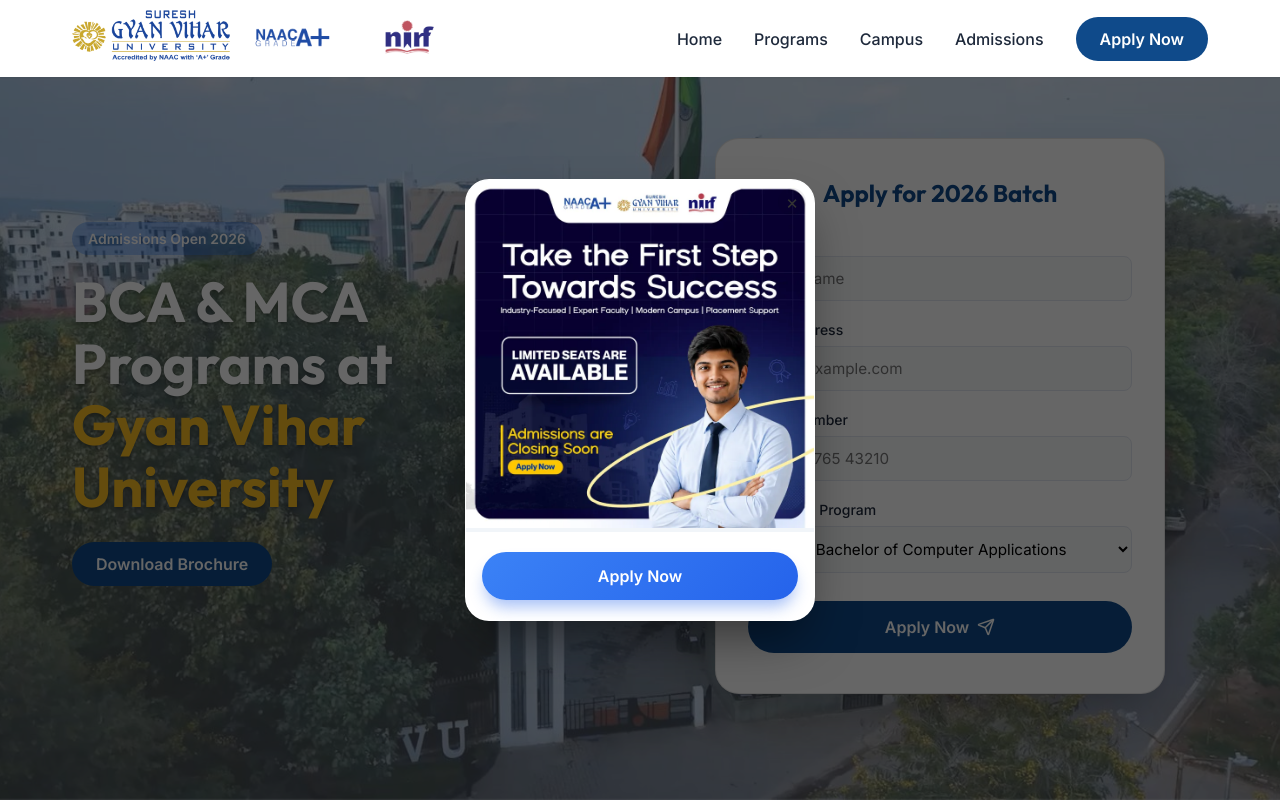
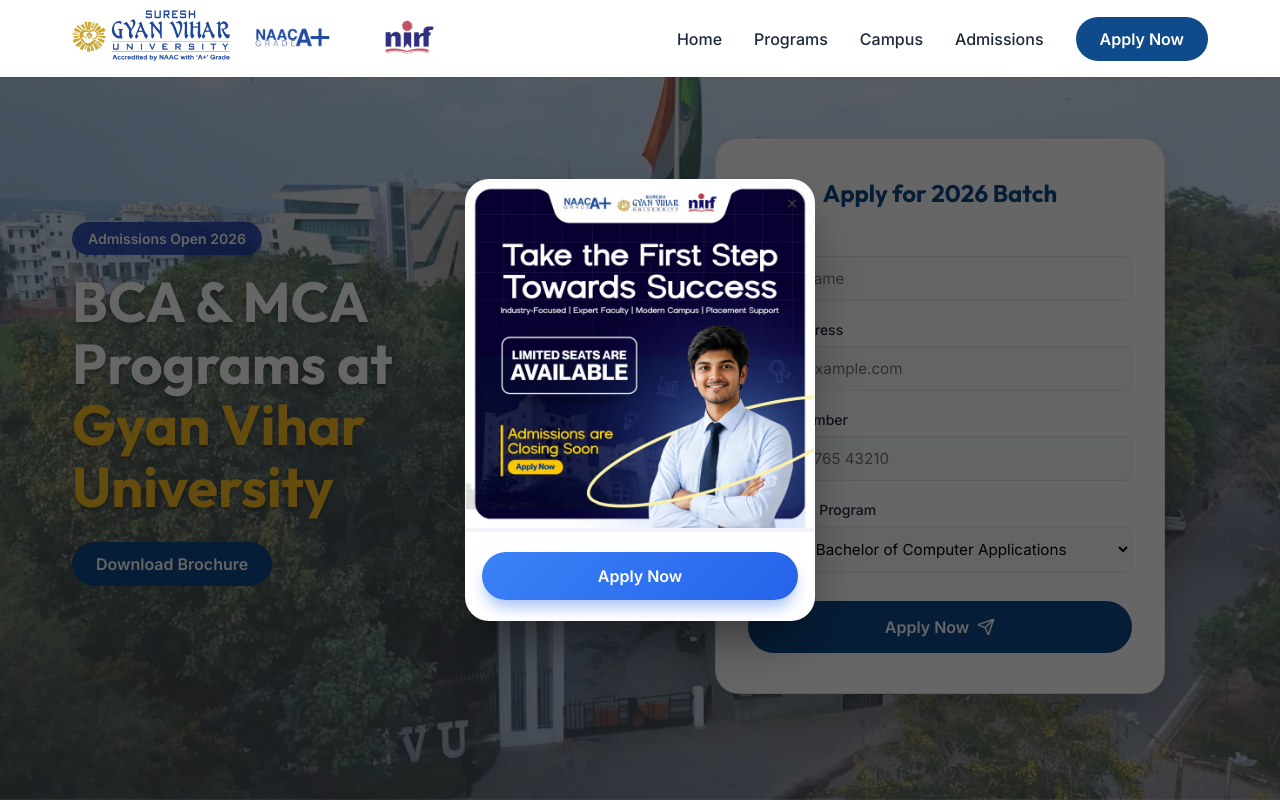
Before and after one commit to Dewanshu-Singh/GyanBCA, a React (Vite) app: page / in a window 1280 px wide. Shown: the top 800 px of the page. Built offline with nearby package versions, Linux system fonts and the light colour scheme.

Commit message:
style: darken admissions badge for better visibility

```diff
--- a/src/components/HeroSection.css
+++ b/src/components/HeroSection.css
@@ -59,18 +59,20 @@
 .badge {
   display: inline-block;
   padding: 0.5rem 1rem;
-  background-color: rgba(59, 130, 246, 0.4);
+  background-color: rgba(30, 64, 175, 0.85);
   color: #ffffff;
   border-radius: var(--radius-full);
   font-weight: 600;
   font-size: 0.875rem;
   animation: pulse 2s infinite;
+  backdrop-filter: blur(4px);
+  -webkit-backdrop-filter: blur(4px);
 }
 
 @keyframes pulse {
-  0% { box-shadow: 0 0 0 0 rgba(59, 130, 246, 0.4); }
-  70% { box-shadow: 0 0 0 10px rgba(59, 130, 246, 0); }
-  100% { box-shadow: 0 0 0 0 rgba(59, 130, 246, 0); }
+  0% { box-shadow: 0 0 0 0 rgba(30, 64, 175, 0.6); }
+  70% { box-shadow: 0 0 0 10px rgba(30, 64, 175, 0); }
+  100% { box-shadow: 0 0 0 0 rgba(30, 64, 175, 0); }
 }
 
 .mb-4 { margin-bottom: 1rem; }
```
